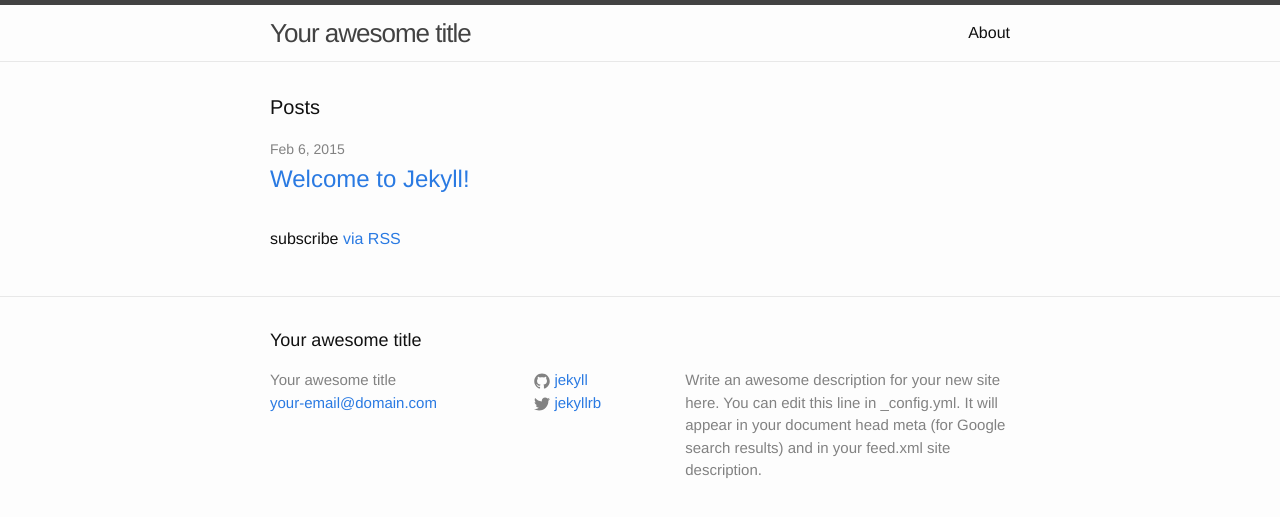
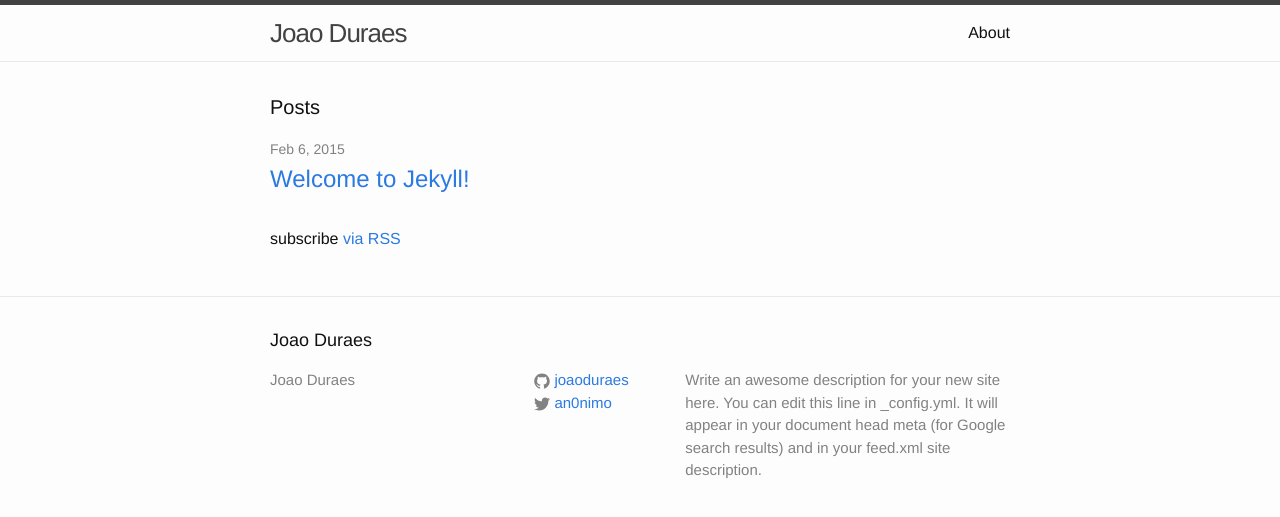
Before and after one commit to joaoduraes/joaoduraes.github.io, a Jekyll site: the page built from index.html, in a window 1280 px wide. Shown: the top 517 px of the page. Built offline with Jekyll 4.4.1, drawn with Linux system fonts in a browser that asks for light colours.

Commit message:
Minor config changes

```diff
--- a/_config.yml
+++ b/_config.yml
@@ -1,14 +1,14 @@
 # Site settings
-title: Your awesome title
-email: your-email@domain.com
+title: Joao Duraes
+#email: your-email@domain.com
 description: > # this means to ignore newlines until "baseurl:"
   Write an awesome description for your new site here. You can edit this
   line in _config.yml. It will appear in your document head meta (for
   Google search results) and in your feed.xml site description.
 baseurl: "" # the subpath of your site, e.g. /blog/
-url: "http://yourdomain.com" # the base hostname & protocol for your site
-twitter_username: jekyllrb
-github_username:  jekyll
+url: "http://joaoduraes.github.io" # the base hostname & protocol for your site
+twitter_username: an0nimo
+github_username:  joaoduraes
 
 # Build settings
 markdown: kramdown
```
